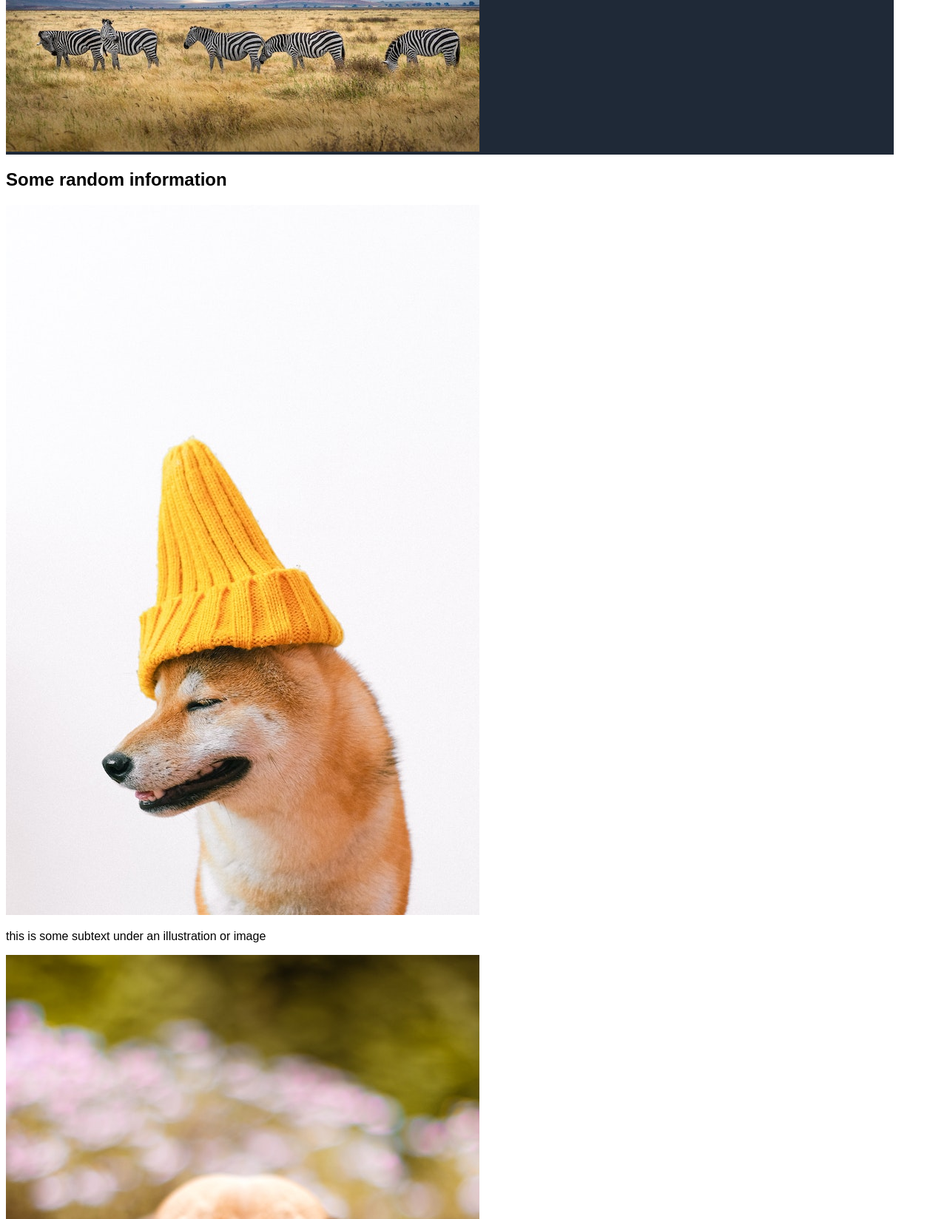
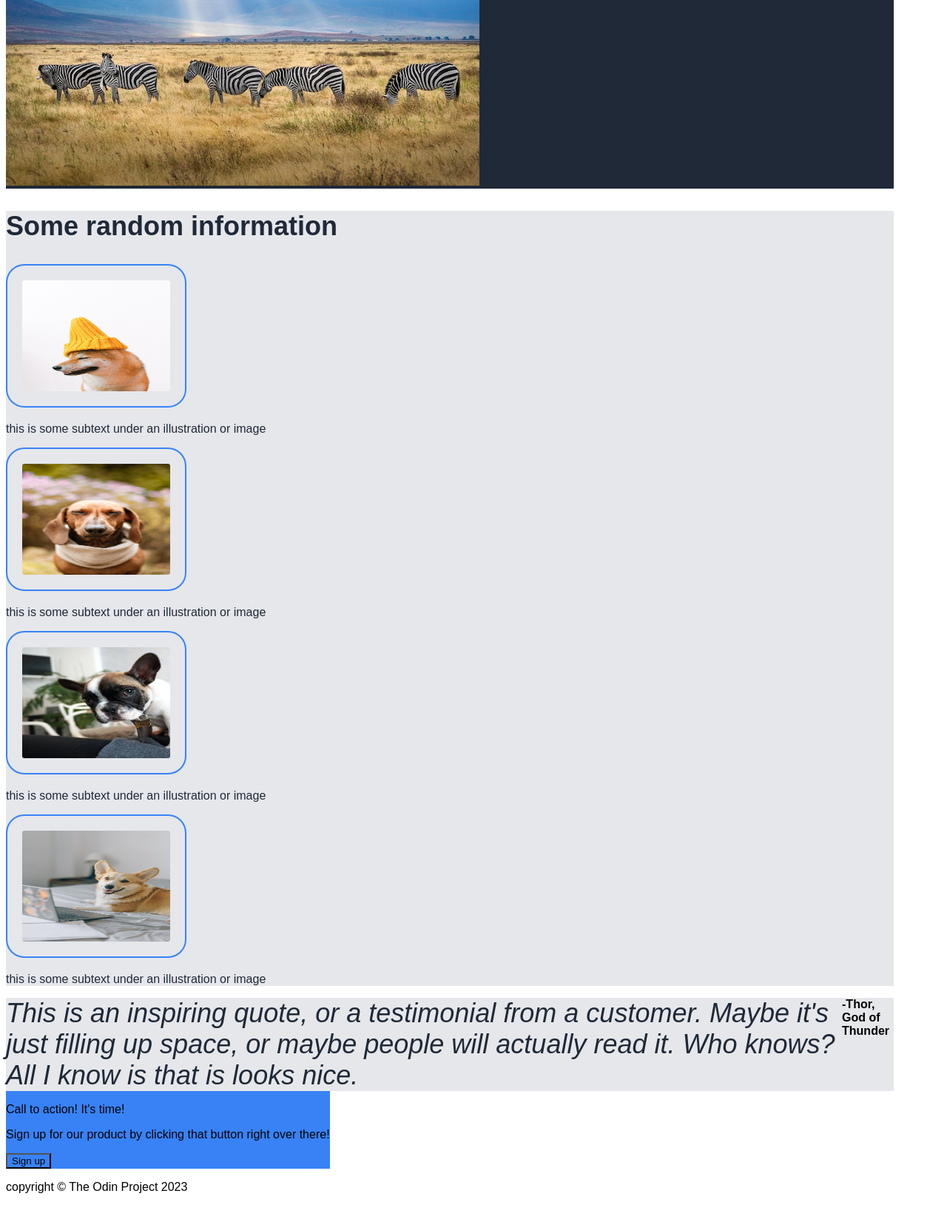
Before and after one commit to Tryndameir/web_projects, a plain HTML site: page index.html in a window 1280 px wide. Shown: the part 472-2120 px from the top of the page at 74% size. Drawn offline with Linux system fonts and the light colour scheme.

Commit message:
Added colors and font styles to index page

```diff
--- a/index.html
+++ b/index.html
@@ -9,7 +9,7 @@
 <div class="body">
     <div class="header"> <!--Beginning of Header Section-->
         <div class="logo">
-            <p>Header Logo</p>
+            <p><h3>Header Logo</h3></p>
         </div>
 
         <div class="links">
@@ -20,7 +20,7 @@
 
         <div class="content1">
             <h1><strong>This website is awesome</strong></h1>
-            <p>This website has some awesome subtext that goes here under the main title. It's a smaller font and the color is lower contrast</p>
+            <p class="secondary-text">This website has some awesome subtext that goes here under the main title. It's a smaller font and the color is lower contrast</p>
             <button>Sign up</button>
         </div>
 
@@ -32,7 +32,7 @@
 <!--End of Header Section-->
 
     <div class="container1"> <!--Beginning of container1-->
-        <h2>Some random information</h2>
+        <h2 class="random-info">Some random information</h2>
         <div class="boxes">
             <img class="image" src="./img/dog1.jpg" alt="a dog">
             <div class="subtext">
@@ -64,7 +64,7 @@
     </div> <!--End of container2-->
 
     <div class="container3"> <!--Beginning of container3-->
-        <div class="container3 box">
+        <div class="container3-box">
             <p>Call to action! It's time!</p>
             <p>Sign up for our product by clicking that button right over there!</p>
             <button>Sign up</button>
--- a/style.css
+++ b/style.css
@@ -14,3 +14,63 @@ h1 {
     font-weight: 800;
     color: #F9FAF8;
 }
+
+.logo {
+    font-size: 24px;
+    color: #F9FAF8;
+}
+
+.links {
+    font-size: 18px;
+    color: #e5e7eb;
+}
+
+.secondary-text {
+    font-size: 18px;
+    color: #e5e7eb;
+}
+
+.random-info {
+    font-size: 36px;
+    font-weight: 800;
+    color: #1F2937;
+}
+
+.subtext {
+    color: #1F2937;
+}
+
+.container1 {
+    background-color: #e5e7eb;
+}
+
+.image {
+    border: 2px solid #3882F6;
+    border-radius: 25px;
+    padding: 20px;
+    width: 200px;
+    height: 150px;
+}
+
+.container2 {
+    background-color: #E5E7EB;
+    display: flex;
+}
+
+.paragraph {
+    font-size: 36px;
+    font-style: italic;
+    color: #1F2937;
+}
+
+.container3 {
+    display: flex;
+}
+
+.container3-box {
+    background-color: #3882F6;
+}
+
+.container3 button {
+    background-color: #3882F6;
+}
```
